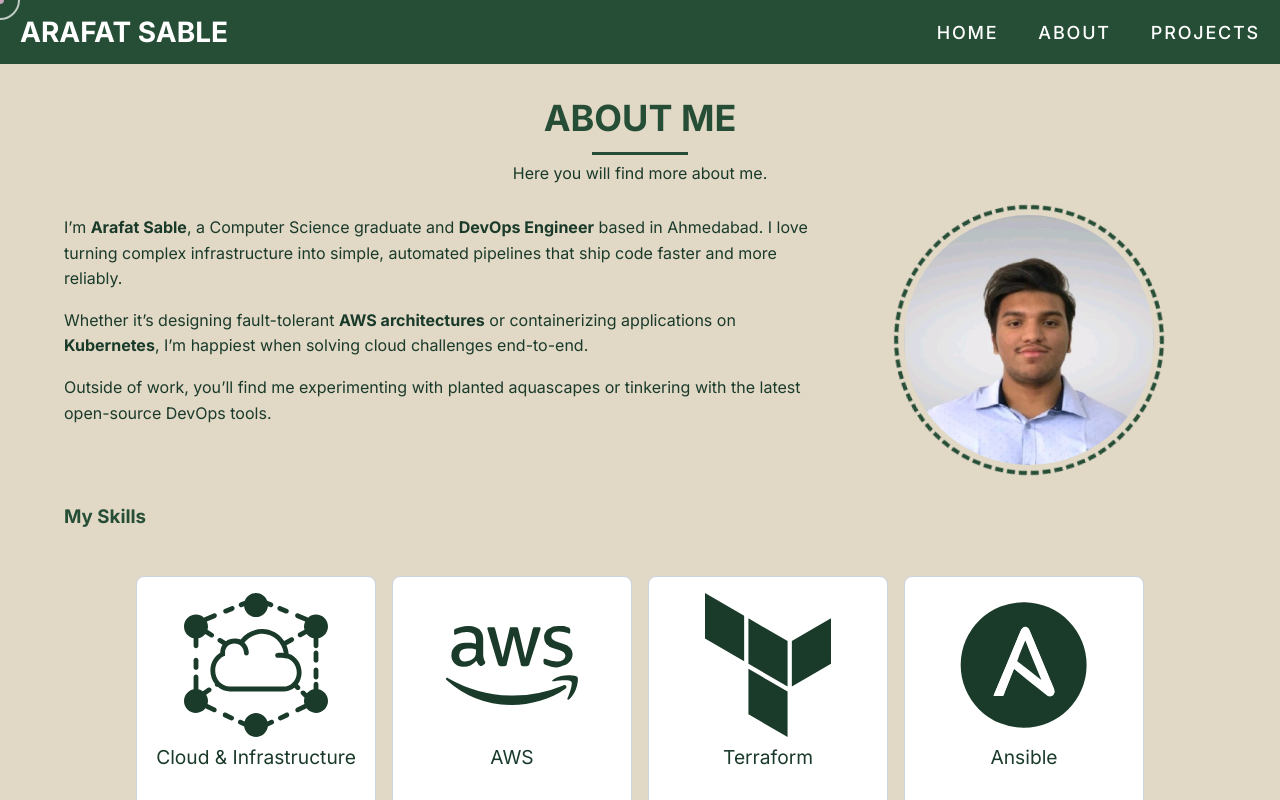
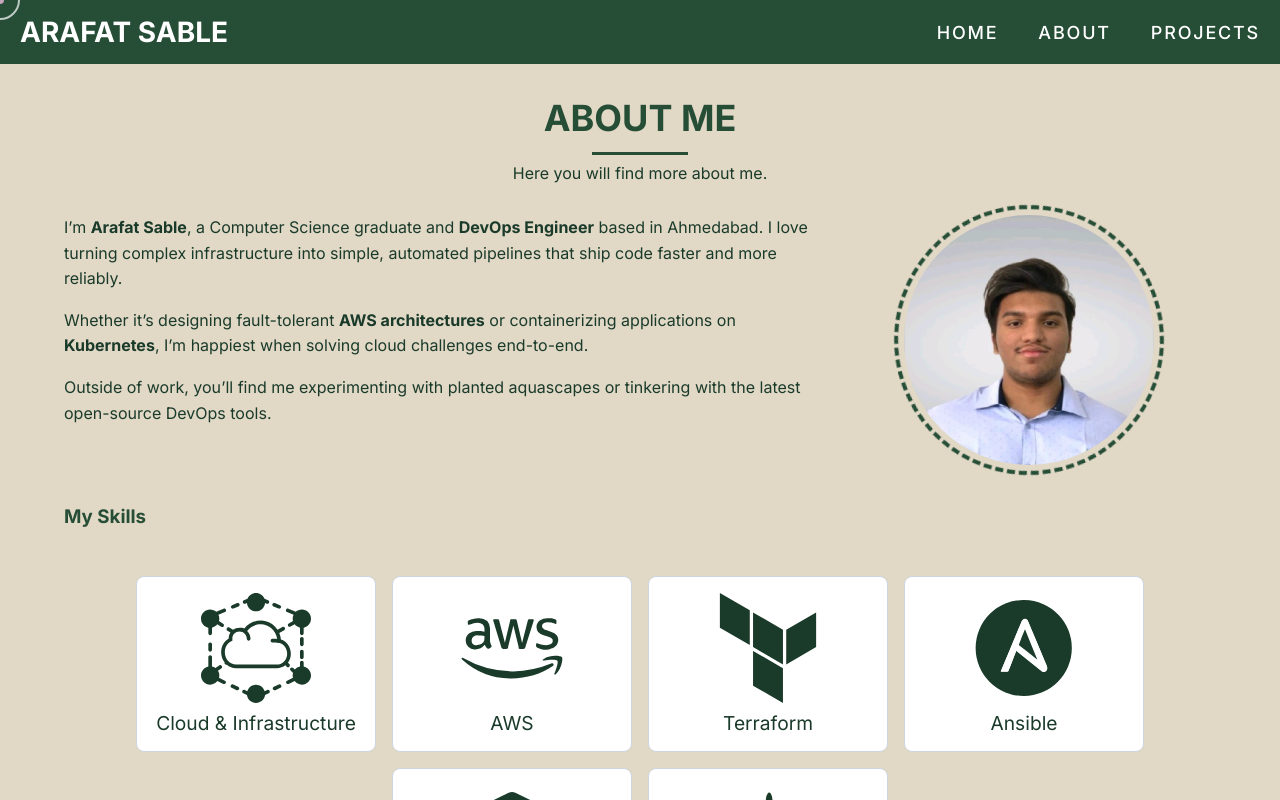
Before and after one commit to ArafatSable/Portfolio_Website_Arafat, a React (Vite) app: page /#/about in a window 1280 px wide. Shown: the top 800 px of the page. Built offline with nearby package versions, Linux system fonts and the light colour scheme.

Commit message:
updated the portfolio for changes

```diff
--- a/src/styles/About.css
+++ b/src/styles/About.css
@@ -139,7 +139,7 @@
   flex-direction: column;
   align-items: center;
   width: 15rem;
-  height: 15rem;
+  height: 11rem;
   padding: 1rem;
   background: var(--card-bg);
   border: 1px solid var(--card-border);
```
